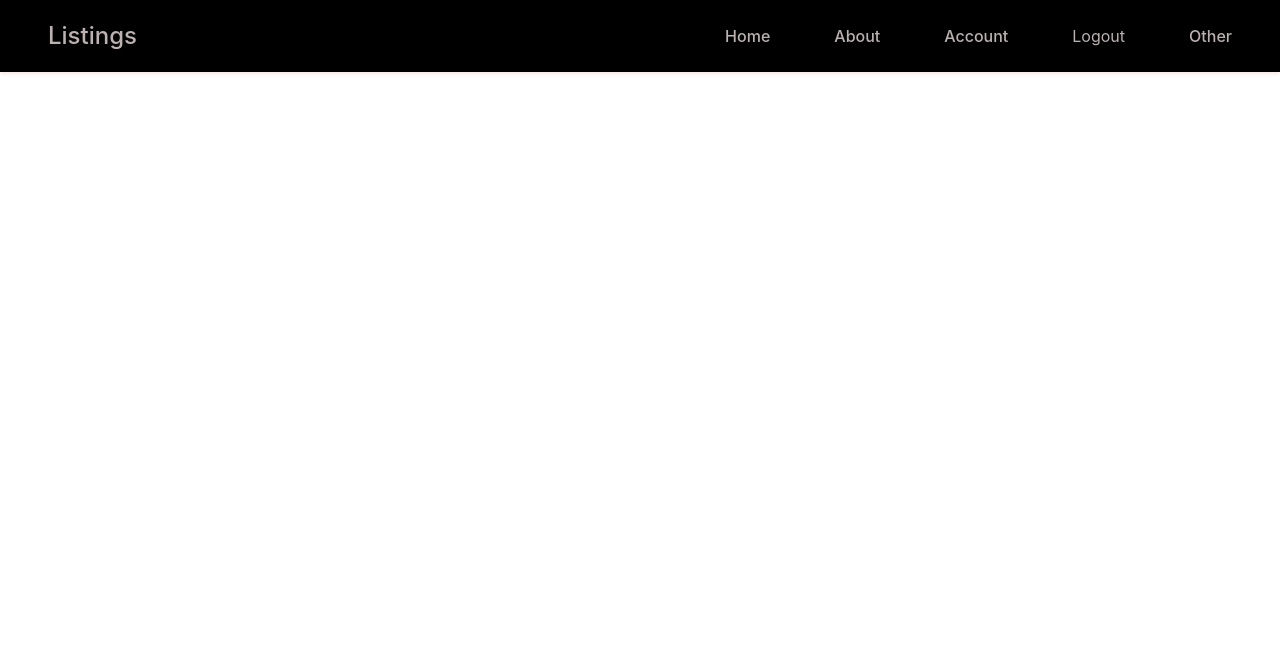
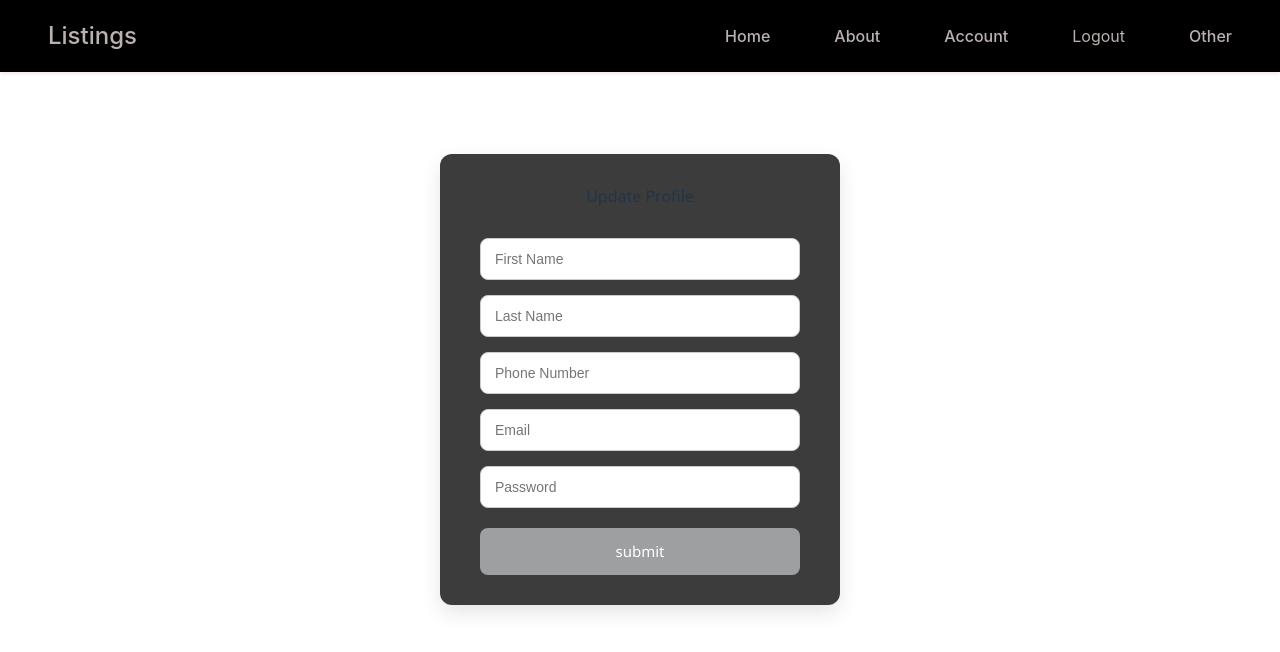
Before and after one commit to Gayuth-W/RentalApplication-frontend, a React (Vite) app: page /update-profile/1 in a window 1280 px wide. Shown: the top 652 px of the page. Built offline with nearby package versions, Linux system fonts and the light colour scheme; sample sign-in values are in the browser's storage.

Commit message:
feat: added the update user profile page

```diff
--- a/src/App.jsx
+++ b/src/App.jsx
@@ -15,6 +15,7 @@ import Welcome from './pages/Welcome';
 import FormSubmit from './components/FormSubmit';
 import Verify from './pages/verify';
 import ForgetPassword from './pages/ForgetPassword';
+import UpdateProfile from './pages/UpdateProfile';
 
 
 function App() {
@@ -38,6 +39,7 @@ function App() {
           <Route path="/add-Listing" element={<FormSubmit/>} />
           <Route path="/verify" element={<Verify/>} />
           <Route path="/forget-password" element={<ForgetPassword/>}/>
+          <Route path="/update-profile/:id" element={<UpdateProfile/>}/>
         </Routes>
       </main>
     </ListingProvider>
--- a/src/css/LoginSignup.css
+++ b/src/css/LoginSignup.css
@@ -78,6 +78,7 @@
   cursor: pointer;
   border-radius: 4px;
   text-align: left;
+  margin-top: -15px;
 }
 
 .switch.active {
@@ -116,3 +117,12 @@ p {
 .verify-container {
   margin-top: 20px;
 }
+
+.switch-container {
+  padding: 8px 16px;
+  padding-left: 2px;
+  cursor: pointer;
+  border-radius: 4px;
+  text-align: left;
+  margin-top: -43px;
+}
--- a/src/pages/LoginSignup.jsx
+++ b/src/pages/LoginSignup.jsx
@@ -1,6 +1,6 @@
 import axios from "axios";
 import "../css/LoginSignup.css"
-import { useState } from "react";
+import { useEffect, useState } from "react";
 import { useNavigate } from "react-router-dom";
 
 function LoginSignup() {
@@ -13,6 +13,7 @@ function LoginSignup() {
   const [email, setEmail] = useState("");
   const [password, setPassword] = useState("");
 
+
   const handleSignup = async () => {
     try {
       const response = await axios.post("http://localhost:8080/auth/signup", {
@@ -20,7 +21,8 @@ function LoginSignup() {
         lname,
         phone,
         email,
-        password
+        password,
+        headers: { Authorization: `Bearer ${token}` }
       });
       console.log("Signup success:", response.data);
       alert("Signup successful!");
@@ -102,7 +104,7 @@ function LoginSignup() {
             </div>
           </div>
         ) : (
-          <div className="switch-container">
+          <div className="switch">
             <div
               className={action === "Login" ? "switch active" : "switch"}
               onClick={() => setAction("Login")}
--- a/src/pages/Seller.jsx
+++ b/src/pages/Seller.jsx
@@ -9,12 +9,16 @@ const Seller = () => {
   const [listings, setListings] = useState([]);
   const [sellerName, setSellerName] = useState("");
 
+  const navigate = useNavigate();
+
   const sellerId = localStorage.getItem('userId');
   const token = localStorage.getItem('token');
 
-  // Fetch listings for this seller
 useEffect(() => {
-  if (!sellerId || !token) return; // Don't fetch if not logged in
+  if (!sellerId || !token){
+    navigate("/login-signup");
+    return;
+  }
 
   const fetchListings = async () => {
     try {
@@ -74,6 +78,10 @@ useEffect(() => {
           <Summary />
         </div>
       </section>
+
+      <div>
+        <span style={{ color: "gray", cursor: "pointer", textDecoration: "underline" }} onClick={()=>{navigate(`/update-profile/${localStorage.getItem('userId')}`)}}>click</span> here to edit your profile
+      </div>
     </div>
   );
 }
--- /dev/null
+++ b/src/pages/UpdateProfile.jsx
@@ -0,0 +1,76 @@
+import react from 'react';
+import { useEffect, useState } from 'react';
+import { useNavigate } from 'react-router-dom';
+import axios from 'axios';
+
+function UpdateProfile(){
+  const [fname, setFname]=useState("");
+  const [lname, setLname]=useState("");
+  const [phone, setPhone]=useState("");
+  const [email, setEmail]=useState("");
+  const [password, setPassword]=useState("");
+  const [authorized, setAuthorized] = useState(null);
+
+  const navigate=useNavigate();
+
+  useEffect(()=>{
+  if (!localStorage.getItem('userId') || !localStorage.getItem('token')){
+    navigate("/login-signup");
+  } else {
+    setAuthorized(true);
+  }
+  }, [])
+
+  if (!authorized == true)
+    return null;
+
+  const handleUpdateUser=async ()=>{
+    try{
+      await axios.put(`http://localhost:8080/api/update-seller/${localStorage.getItem('userId')}`, {
+        password,
+        lname,
+        phone,
+        email,
+      },
+      { headers:
+        { Authorization: `Bearer ${localStorage.getItem('token')}` }
+      });
+      navigate(`/seller/${localStorage.getItem('userId')}`)
+    }catch(err){
+      console.log(err)
+    }
+  }
+  return(
+    <>
+    <div className='container'>
+      <div className='header'>
+        <p>
+          Update Profile
+        </p>
+      </div>
+      <div className='inputs'>
+        <div className='input'>
+          <input type="text" placeholder='First Name' value={fname} onChange={(e)=>{setFname(e.target.value)}}></input>
+        </div>
+        <div className='input'>
+          <input type="text" placeholder='Last Name' value={lname} onChange={(e)=>{setLname(e.target.value)}}></input>
+        </div>
+        <div className='input'>
+          <input type="text" placeholder='Phone Number' value={phone} onChange={(e)=>{setPhone(e.target.value)}}></input>
+        </div>
+        <div className='input'>
+          <input type="text" placeholder='Email' value={email} onChange={(e)=>{setEmail(e.target.value)}}></input>
+        </div>
+        <div className='input'>
+          <input type="text" placeholder='Password' value={password} onChange={(e)=>{setPassword(e.target.value)}}></input>
+        </div>
+      </div>
+
+      <div className="submit-container">
+          <div className="submit" onClick={handleUpdateUser}>submit</div>
+      </div>
+    </div>
+    </>
+  );
+}
+export default UpdateProfile;
```
